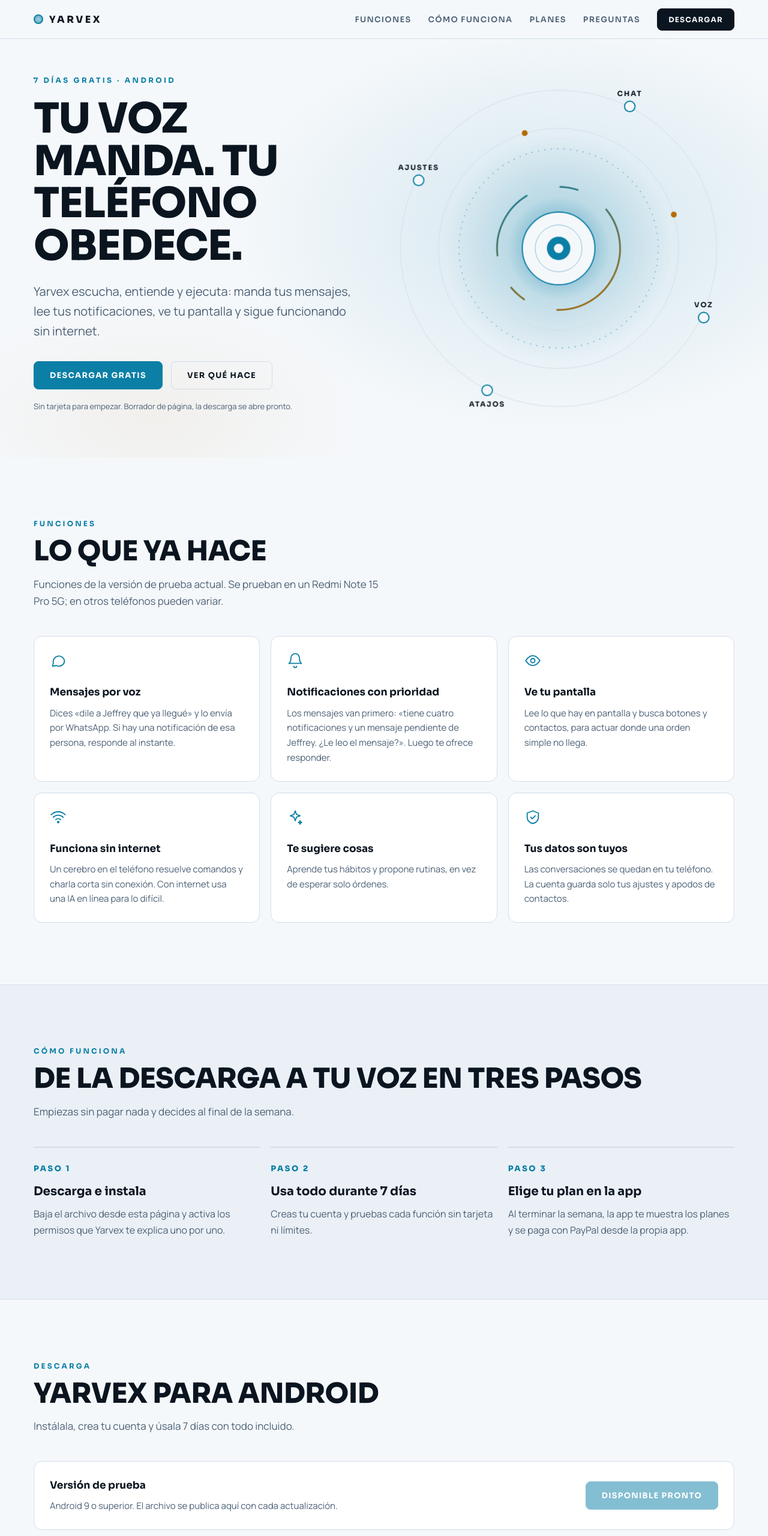
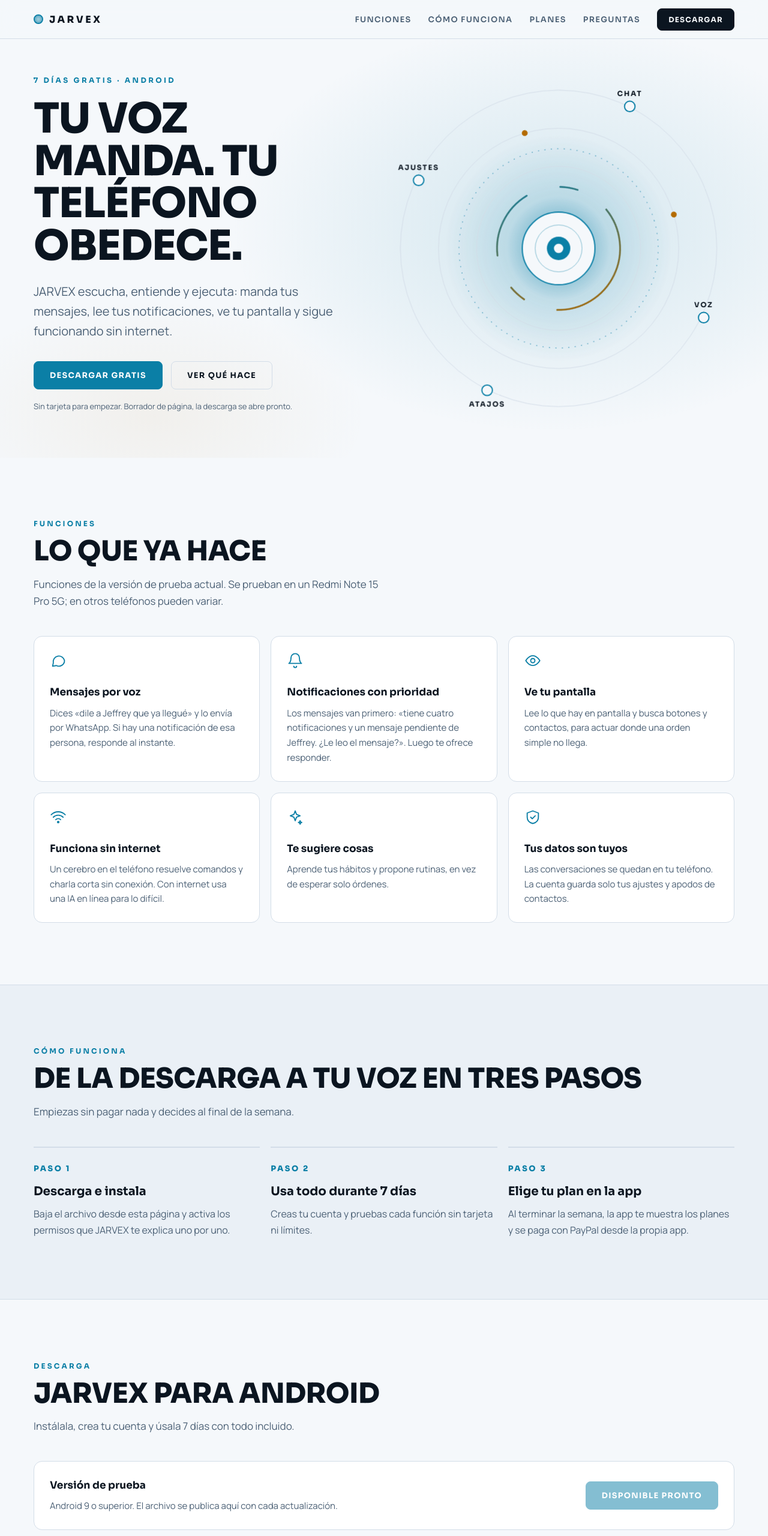
Before and after one commit to villacisjushep02-ship-it/yarvex-web, a plain HTML site: page index.html in a window 1280 px wide. Shown: the top 2560 px of the page at 60% size. Drawn offline with Linux system fonts and the light colour scheme.

Commit message:
Nombre JARVEX en la página
Co-Authored-By: Claude Sonnet 5.5 <noreply@anthropic.com>
Claude-Session: https://claude.ai/code/session_0189J5CsV97iL6c5ZGRFPEUG

```diff
--- a/index.html
+++ b/index.html
@@ -3,12 +3,12 @@
 <head>
 <meta charset="utf-8">
 <meta name="viewport" content="width=device-width, initial-scale=1, viewport-fit=cover">
-<meta name="description" content="Yarvex: asistente de voz para Android que manda mensajes, lee tus notificaciones, ve tu pantalla y funciona sin internet. 7 días gratis.">
+<meta name="description" content="JARVEX: asistente de voz para Android que manda mensajes, lee tus notificaciones, ve tu pantalla y funciona sin internet. 7 días gratis.">
 <meta name="robots" content="index,follow">
-<meta property="og:title" content="Yarvex">
+<meta property="og:title" content="JARVEX">
 <meta property="og:description" content="Tu voz manda. Tu teléfono obedece. Asistente de voz para Android, 7 días gratis.">
 <meta property="og:type" content="website">
-<title>Yarvex</title>
+<title>JARVEX</title>
 <link rel="stylesheet" href="https://fonts.googleapis.com/css2?family=Manrope:wght@400;500;600;700&family=Sora:wght@400;600;700;800&display=swap">
 <style>
 /* Concepto: portada de cine oscuro; un reactor de anillos finos con los cuatro apartados de la app orbitando. El cian solo marca lo accionable. */
@@ -116,7 +116,7 @@ footer .in{display:flex;flex-wrap:wrap;gap:16px 40px;justify-content:space-betwe
 <body>
 <div class="bar">
   <div class="in">
-    <a class="brand" href="#top"><i></i>Yarvex</a>
+    <a class="brand" href="#top"><i></i>JARVEX</a>
     <nav class="links" aria-label="Principal">
       <a href="#funciones">Funciones</a><a href="#como">Cómo funciona</a><a href="#planes">Planes</a><a href="#preguntas">Preguntas</a>
     </nav>
@@ -129,7 +129,7 @@ footer .in{display:flex;flex-wrap:wrap;gap:16px 40px;justify-content:space-betwe
     <div>
       <div class="kicker">7 días gratis · Android</div>
       <h1>Tu voz manda. Tu teléfono obedece.</h1>
-      <p class="sub">Yarvex escucha, entiende y ejecuta: manda tus mensajes, lee tus notificaciones, ve tu pantalla y sigue funcionando sin internet.</p>
+      <p class="sub">JARVEX escucha, entiende y ejecuta: manda tus mensajes, lee tus notificaciones, ve tu pantalla y sigue funcionando sin internet.</p>
       <div class="row">
         <a class="btn accent" href="#descarga">Descargar gratis</a>
         <a class="btn ghost" href="#funciones">Ver qué hace</a>
@@ -186,7 +186,7 @@ footer .in{display:flex;flex-wrap:wrap;gap:16px 40px;justify-content:space-betwe
     <h2>De la descarga a tu voz en tres pasos</h2>
     <p class="lead">Empiezas sin pagar nada y decides al final de la semana.</p>
     <div class="steps">
-      <div class="step"><b>PASO 1</b><h3>Descarga e instala</h3><p>Baja el archivo desde esta página y activa los permisos que Yarvex te explica uno por uno.</p></div>
+      <div class="step"><b>PASO 1</b><h3>Descarga e instala</h3><p>Baja el archivo desde esta página y activa los permisos que JARVEX te explica uno por uno.</p></div>
       <div class="step"><b>PASO 2</b><h3>Usa todo durante 7 días</h3><p>Creas tu cuenta y pruebas cada función sin tarjeta ni límites.</p></div>
       <div class="step"><b>PASO 3</b><h3>Elige tu plan en la app</h3><p>Al terminar la semana, la app te muestra los planes y se paga con PayPal desde la propia app.</p></div>
     </div>
@@ -196,7 +196,7 @@ footer .in{display:flex;flex-wrap:wrap;gap:16px 40px;justify-content:space-betwe
 <section id="descarga">
   <div class="in">
     <div class="eyebrow">Descarga</div>
-    <h2>Yarvex para Android</h2>
+    <h2>JARVEX para Android</h2>
     <p class="lead">Instálala, crea tu cuenta y úsala 7 días con todo incluido.</p>
     <div class="card dl">
       <div><h3>Versión de prueba</h3><p>Android 9 o superior. El archivo se publica aquí con cada actualización.</p></div>
@@ -256,8 +256,8 @@ footer .in{display:flex;flex-wrap:wrap;gap:16px 40px;justify-content:space-betwe
 
 <footer>
   <div class="in">
-    <div><a class="brand" href="#top"><i></i>Yarvex</a></div>
-    <div>Borrador de página. Nombre provisional, precios y textos sujetos a cambio.<br>Yarvex no está afiliado a ninguna marca de terceros.<br>Creado por <strong style="color:var(--fg);letter-spacing:.14em">JUXEP</strong></div>
+    <div><a class="brand" href="#top"><i></i>JARVEX</a></div>
+    <div>Borrador de página. Nombre provisional, precios y textos sujetos a cambio.<br>JARVEX no está afiliado a ninguna marca de terceros.<br>Creado por <strong style="color:var(--fg);letter-spacing:.14em">JUXEP</strong></div>
   </div>
 </footer>
 
```
